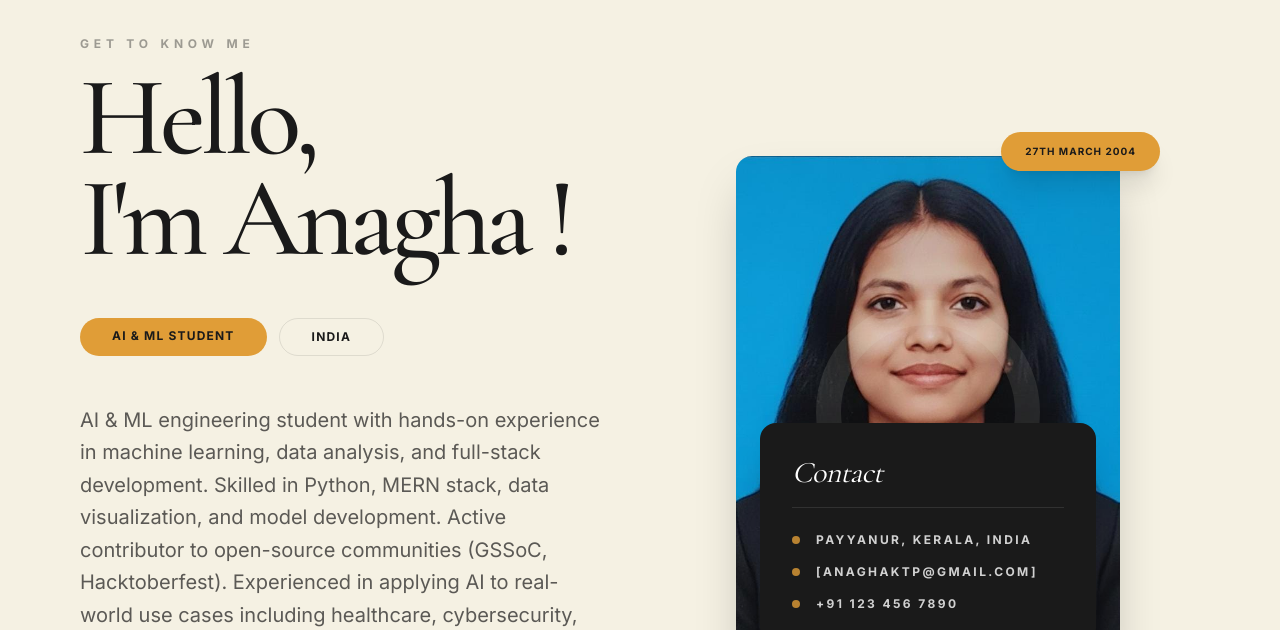
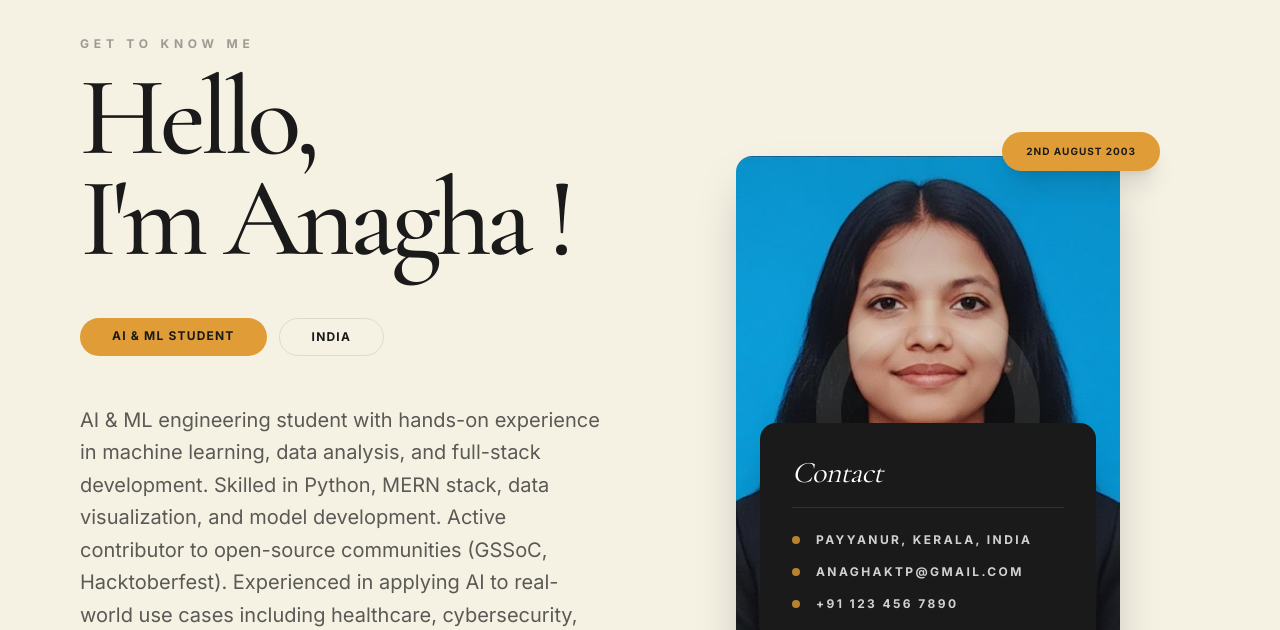
Before and after one commit to ANAGHAKTP/portfolio, a Next.js app: page / in a window 1280 px wide. Shown: the part 860-1490 px from the top of the page. Built offline with nearby package versions, Linux system fonts and the light colour scheme.

Commit message:
feat: initialize Next.js portfolio project with component library and data-driven content structure

```diff
--- a/src/data/portfolio.js
+++ b/src/data/portfolio.js
@@ -15,8 +15,8 @@ export const aboutData = {
     description: "AI & ML engineering student with hands-on experience in machine learning, data analysis, and full-stack development. Skilled in Python, MERN stack, data visualization, and model development. Active contributor to open-source communities (GSSoC, Hacktoberfest). Experienced in applying AI to real-world use cases including healthcare, cybersecurity, and telecom analytics.",
     location: "Payyanur, Kerala, India",
     interest: "AI, ML & Data Science",
-    birthDate: "27th March 2004",
-    email: "[anaghaktp@gmail.com]",
+    birthDate: "2nd August 2003",
+    email: "anaghaktp@gmail.com",
     phone: "+91 123 456 7890"
 };
 
```
